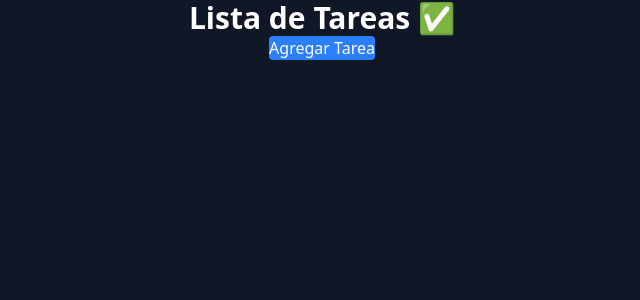
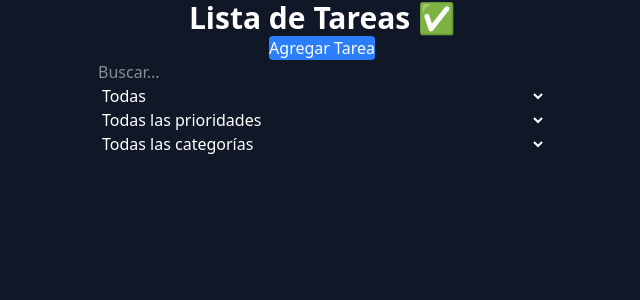
Before and after one commit to corderoangel/todo-challenge, a React (Vite) app: page / in a window 1280 px wide. Shown: the top 300 px of the page, without its empty margins (318-958 px from the left). Built offline with nearby package versions, Linux system fonts and the light colour scheme.

Commit message:
punto 2 finalizado

```diff
--- a/src/App.tsx
+++ b/src/App.tsx
@@ -2,6 +2,7 @@ import { useState } from "react";
 
 import TaskForm from "./components/TaskForm";
 import TaskList from "./components/TaskList";
+import { FilterProvider } from "./context/FilterContext";
 
 export default function App() {
 	const [isFormOpen, setIsFormOpen] = useState(false);
@@ -16,7 +17,11 @@ export default function App() {
 
 			{isFormOpen && <TaskForm closeForm={() => setIsFormOpen(false)} />}
 
-			<TaskList />
+			<FilterProvider>
+				{" "}
+				{/* Agregar FilterProvider aquí */}
+				<TaskList />
+			</FilterProvider>
 		</div>
 	);
 }
--- a/src/components/TaskList.tsx
+++ b/src/components/TaskList.tsx
@@ -1,16 +1,84 @@
+// import { useTask, Task } from "../context/TaskContext";
+// import { useState } from "react";
+// import TaskForm from "./TaskForm";
+
+// export default function TaskList() {
+// 	const { tasks, deleteTask, toggleTask } = useTask();
+// 	const [taskToEdit, setTaskToEdit] = useState<Task | null>(null);
+
+// 	return (
+// 		<div className="w-full max-w-md">
+// 			{taskToEdit && <TaskForm closeForm={() => setTaskToEdit(null)} taskToEdit={taskToEdit} />}
+
+// 			{tasks.map((task) => (
+// 				<div key={task.id} className="bg-gray-700 p-3 mb-2 rounded">
+// 					<h3 className="font-bold">{task.title}</h3>
+// 					<p>{task.description}</p>
+// 					<button onClick={() => toggleTask(task.id)} className="bg-green-500 text-white px-4 py-2 rounded">
+// 						{task.completed ? "Desmarcar" : "Completar"}
+// 					</button>
+// 					<button onClick={() => setTaskToEdit(task)} className="mr-2 bg-yellow-500 text-white p-1 rounded">
+// 						Editar
+// 					</button>
+// 					<button onClick={() => deleteTask(task.id)} className="bg-red-500 text-white p-1 rounded">
+// 						Eliminar
+// 					</button>
+// 				</div>
+// 			))}
+// 		</div>
+// 	);
+// }
+
 import { useTask, Task } from "../context/TaskContext";
+import { useFilter } from "../context/FilterContext";
 import { useState } from "react";
 import TaskForm from "./TaskForm";
 
 export default function TaskList() {
 	const { tasks, deleteTask, toggleTask } = useTask();
+	const { filters, setFilters } = useFilter();
 	const [taskToEdit, setTaskToEdit] = useState<Task | null>(null);
+
+	const filteredTasks = tasks.filter((task) => {
+		if (filters.status !== "all" && (filters.status === "completed") !== task.completed) return false;
+		if (filters.priority && task.priority !== filters.priority) return false;
+		if (filters.category && task.category !== filters.category) return false;
+		if (filters.searchTerm && !task.title.toLowerCase().includes(filters.searchTerm.toLowerCase()) && !task.description.toLowerCase().includes(filters.searchTerm.toLowerCase())) return false;
+		return true;
+	});
 
 	return (
 		<div className="w-full max-w-md">
 			{taskToEdit && <TaskForm closeForm={() => setTaskToEdit(null)} taskToEdit={taskToEdit} />}
 
-			{tasks.map((task) => (
+			<div className="mb-4">
+				<input type="text" placeholder="Buscar..." value={filters.searchTerm} onChange={(e) => setFilters({ ...filters, searchTerm: e.target.value })} className="w-full p-2 rounded mb-2" />
+				<select value={filters.status} onChange={(e) => setFilters({ ...filters, status: e.target.value as "all" | "completed" | "pending" })} className="w-full p-2 rounded mb-2">
+					<option value="all">Todas</option>
+					<option value="completed">Completadas</option>
+					<option value="pending">Pendientes</option>
+				</select>
+				<select
+					value={filters.priority || ""}
+					onChange={(e) => setFilters({ ...filters, priority: (e.target.value as "high" | "medium" | "low") || null })}
+					className="w-full p-2 rounded mb-2">
+					<option value="">Todas las prioridades</option>
+					<option value="high">Alta</option>
+					<option value="medium">Media</option>
+					<option value="low">Baja</option>
+				</select>
+				<select
+					value={filters.category || ""}
+					onChange={(e) => setFilters({ ...filters, category: (e.target.value as "work" | "personal" | "study") || null })}
+					className="w-full p-2 rounded mb-2">
+					<option value="">Todas las categorías</option>
+					<option value="work">Trabajo</option>
+					<option value="personal">Personal</option>
+					<option value="study">Estudio</option>
+				</select>
+			</div>
+
+			{filteredTasks.map((task) => (
 				<div key={task.id} className="bg-gray-700 p-3 mb-2 rounded">
 					<h3 className="font-bold">{task.title}</h3>
 					<p>{task.description}</p>
--- /dev/null
+++ b/src/context/FilterContext.tsx
@@ -0,0 +1,34 @@
+import { createContext, useContext, useState } from "react";
+
+export interface FilterState {
+	status: "all" | "completed" | "pending";
+	priority: "high" | "medium" | "low" | null;
+	category: "work" | "personal" | "study" | null;
+	searchTerm: string;
+}
+
+interface FilterContextType {
+	filters: FilterState;
+	setFilters: (filters: FilterState) => void;
+}
+
+const FilterContext = createContext<FilterContextType | undefined>(undefined);
+
+export const FilterProvider = ({ children }: { children: React.ReactNode }) => {
+	const [filters, setFilters] = useState<FilterState>({
+		status: "all",
+		priority: null,
+		category: null,
+		searchTerm: "",
+	});
+
+	return <FilterContext.Provider value={{ filters, setFilters }}>{children}</FilterContext.Provider>;
+};
+
+export const useFilter = () => {
+	const context = useContext(FilterContext);
+	if (!context) {
+		throw new Error("useFilter must be used within a FilterProvider");
+	}
+	return context;
+};
```
